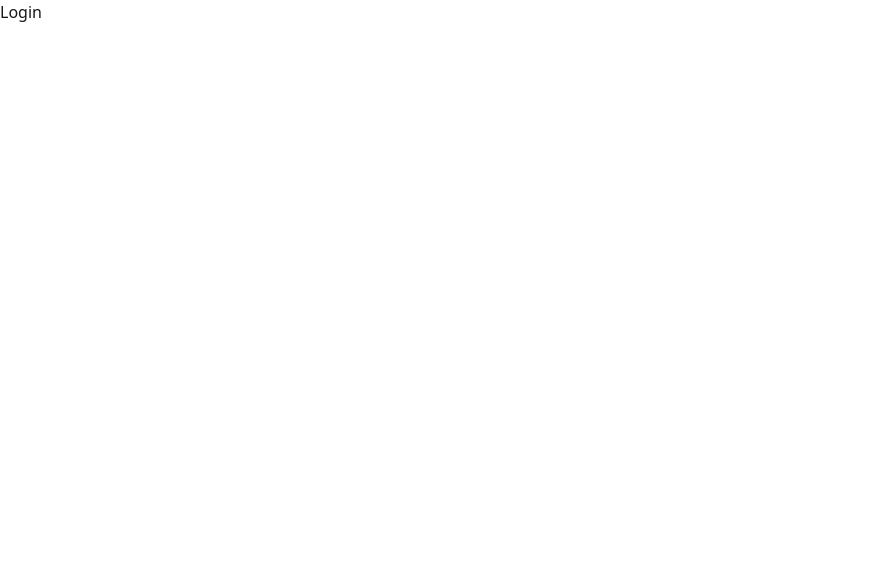
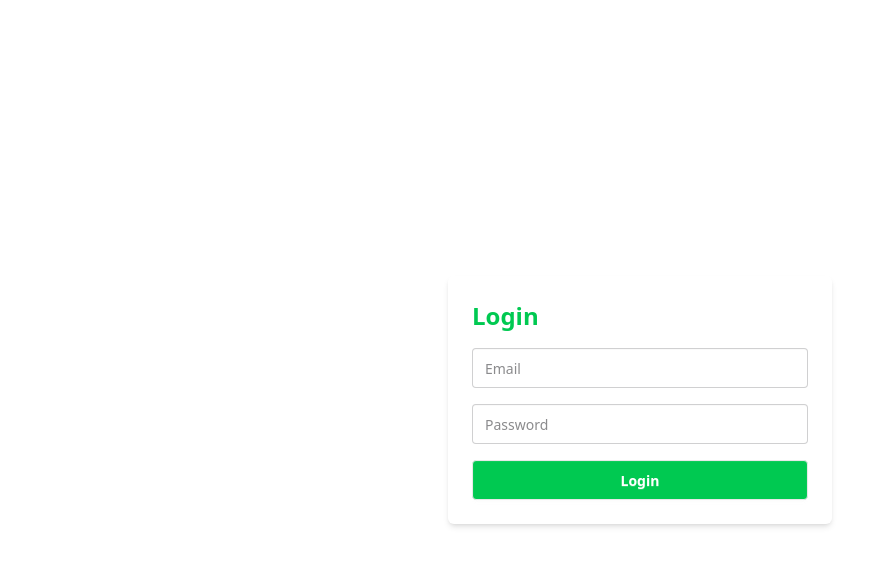
Before and after one commit to Md-SalmanHossen/Event_Listing_Platform, a React (Vite) app in the folder Client/: page /login in a window 1280 px wide. Shown: the top 566 px of the page, without its empty margins (0-893 px from the left). Built offline with nearby package versions, Linux system fonts and the light colour scheme.

Commit message:
create instance for login and logout

```diff
--- a/Client/src/components/Footer.jsx
+++ b/Client/src/components/Footer.jsx
@@ -4,7 +4,7 @@ import { Link } from "react-router-dom";
 
 const Footer=()=>{
   return (
-    <footer className="w-full bg-slate-50 text-gray-700">
+    <footer className="w-full bg-green-50 text-gray-700 mt-15">
       <div className="max-w-6xl mx-auto px-6 py-14 flex flex-col gap-10">
 
         {/* Top */}
@@ -24,7 +24,6 @@ const Footer=()=>{
           <div className="flex gap-6 text-sm font-medium">
             <Link to="/" className="hover:text-black transition">Home</Link>
             <Link to="/Events" className="hover:text-black transition">Events</Link>
-            <Link to="/about" className="hover:text-black transition">About</Link>
             <Link to="/contact" className="hover:text-black transition">Contact</Link>
           </div>
         </div>
@@ -40,7 +39,7 @@ const Footer=()=>{
             LinkedIn
           </a>
         </div>
-
+         <hr />
         {/* Bottom */}
         <p className="text-center text-sm text-gray-500">
           © {new Date().getFullYear()} Salman Hossen. All rights reserved.
--- a/Client/src/library/store/store.js
+++ b/Client/src/library/store/store.js
@@ -1,20 +1,41 @@
 import { create } from "zustand";
+import API from './../api/api';
 
 const useAuthStore = create((set) => ({
-
-  user: null,
+  user: JSON.parse(localStorage.getItem('user')||null),
   token: localStorage.getItem("token"),
 
-  login: (user, token) => {
-    localStorage.setItem("token", token);
-    set({ user, token });
+ login:async(email,password)=>{
+  try {
+    const {data}=await API.post('/user/login',{email,password});
+
+    if(data.token){
+      localStorage.setItem('token',data.token);
+      localStorage.setItem('user',JSON.stringify(data.user));
+
+      set({token:data.token, user:token.data})
+    }
+
+    return data;
+  } catch (error) {
+    throw error;
+  }
+ },
+
+  register:async(name,email,password)=>{
+    try {
+      const {data}=await API.post('/user/login',{name,email,password});
+      return data;
+    } catch (error) {
+      console.log('Register failed',error.response?.data||error.message);
+      throw error;
+    }
   },
 
   logout: () => {
     localStorage.removeItem("token");
     set({ user: null, token: null });
   },
-
 }));
 
 export default useAuthStore;
--- /dev/null
+++ b/Client/src/pages/Contact.jsx
@@ -0,0 +1,11 @@
+import React from 'react'
+
+const Contact = () => {
+  return (
+    <div>
+      Contact
+    </div>
+  )
+}
+
+export default Contact
--- a/Client/src/pages/Login.jsx
+++ b/Client/src/pages/Login.jsx
@@ -1,11 +1,51 @@
-import React from 'react'
+import { useState } from "react";
+import { useNavigate } from "react-router-dom";
+import useAuthStore from "../library/store/store";
+import toast from "react-hot-toast";
 
 const Login = () => {
+  const { login } = useAuthStore();
+  const [email, setEmail] = useState("");
+  const [password, setPassword] = useState("");
+  const navigate = useNavigate();
+
+  const handleSubmit = async (e) => {
+    e.preventDefault();
+    try {
+      const data = await login(email, password);
+      toast.success("Login successful");
+      navigate("/dashboard");
+    } catch (err) {
+      toast.error(err.response?.data?.message || err.message);
+    }
+  };
+
   return (
-    <div>
-      Login
+    <div className="flex justify-center items-center h-screen">
+      <form onSubmit={handleSubmit} className="flex flex-col gap-4 w-96 p-6 shadow-md rounded-md">
+        <h2 className="text-2xl font-bold text-green-500">Login</h2>
+        <input
+          type="email"
+          placeholder="Email"
+          value={email}
+          onChange={(e) => setEmail(e.target.value)}
+          className="input input-bordered w-full"
+          required
+        />
+        <input
+          type="password"
+          placeholder="Password"
+          value={password}
+          onChange={(e) => setPassword(e.target.value)}
+          className="input input-bordered w-full"
+          required
+        />
+        <button type="submit" className="btn bg-green-500 hover:bg-green-600 text-white">
+          Login
+        </button>
+      </form>
     </div>
-  )
-}
+  );
+};
 
-export default Login
+export default Login;
--- a/Client/src/routes/AppRouter.jsx
+++ b/Client/src/routes/AppRouter.jsx
@@ -6,6 +6,7 @@ import EventDetails from '../pages/EventDetails'
 import Login from '../pages/Login'
 import Register from '../pages/Register'
 import Dashboard from '../pages/Dashboard'
+import Contact from '../pages/Contact'
 
 const AppRouter = () => {
   return (
@@ -13,6 +14,7 @@ const AppRouter = () => {
      <Route path='/' element={<Home/>}/>
      <Route path='/events' element={<Events/>}/>
      <Route path='/events/:id' element={<EventDetails/>}/>
+     <Route path='/contact' element={<Contact/>}/>
      <Route path='/login' element={<Login/>}/>
      <Route path='/register' element={<Register/>}/>
      <Route path='/dashboard' element={<Dashboard/>}/>
```
